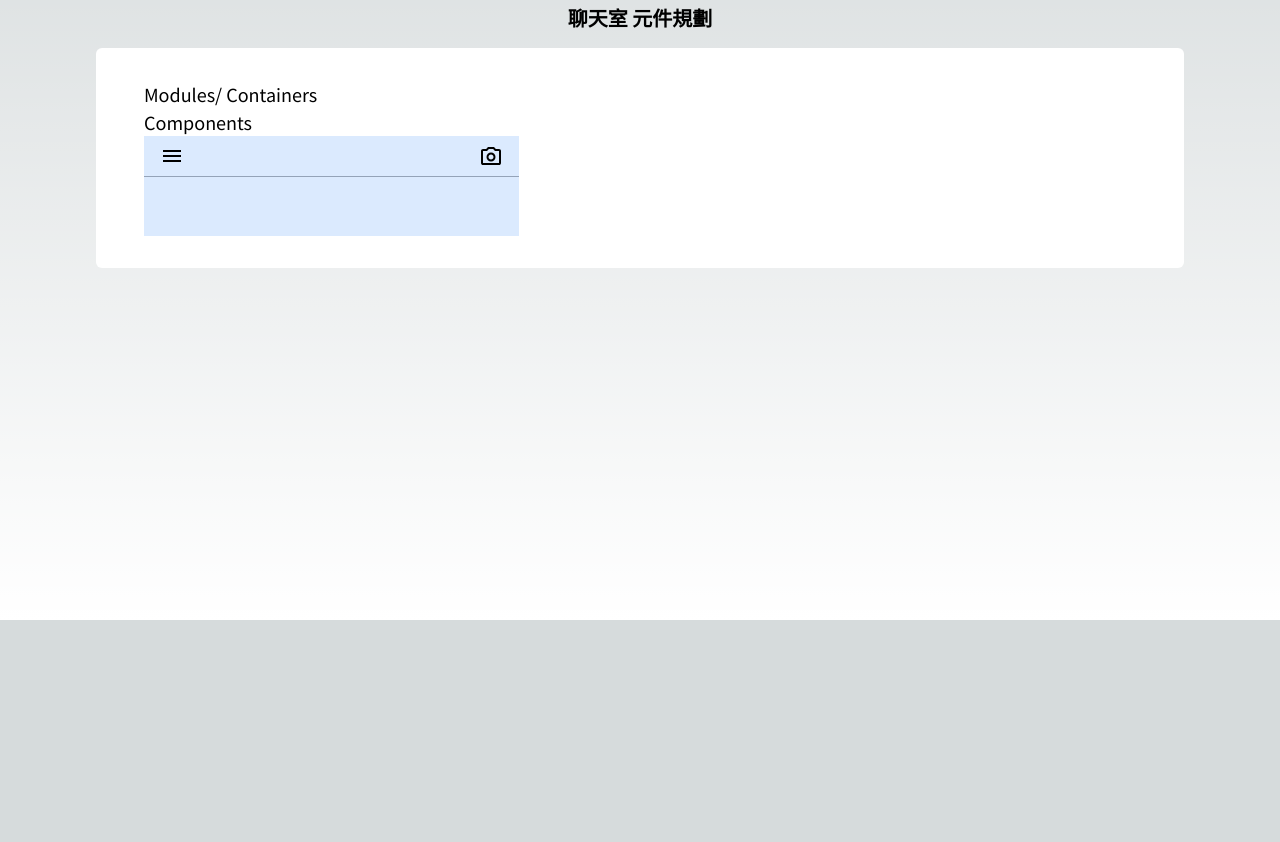
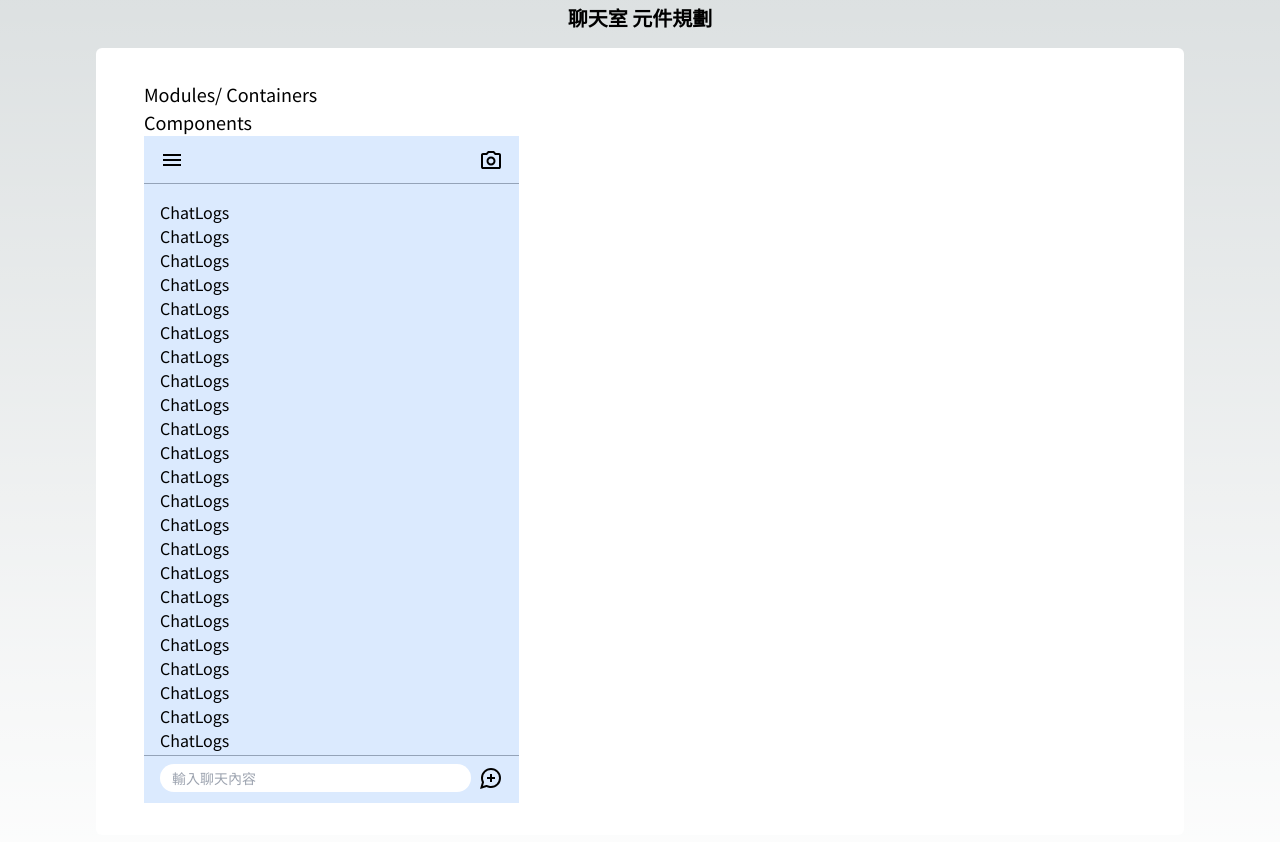
Before and after one commit to penspulse326/bat-mobile-test, a Next.js app: page /problem3 in a window 1280 px wide. Shown: the part 180-1022 px from the top of the page. Before the commit the page ends 800 px from the top, so only its background shows below. Built offline with nearby package versions, Linux system fonts and the light colour scheme.

Commit message:
feat: add comp InputMessage

```diff
--- /dev/null
+++ b/components/Inputs/InputMessage/index.tsx
@@ -0,0 +1,23 @@
+import Image from 'next/image';
+
+function InputMessage() {
+  return (
+    <div className="flex items-center gap-2 border-t border-slate-400 px-4 py-2">
+      <input
+        type="text"
+        placeholder="輸入聊天內容"
+        className="w-full rounded-full px-3 py-1 text-sm outline-slate-400 focus:outline-2"
+      />
+      <button type="button" className="h-6 w-6 flex-shrink-0">
+        <Image
+          src="/icon-input-message.svg"
+          alt="button to open menu"
+          width={24}
+          height={24}
+        />
+      </button>
+    </div>
+  );
+}
+
+export default InputMessage;
--- a/modules/ChatLogs/index.tsx
+++ b/modules/ChatLogs/index.tsx
@@ -1,5 +1,67 @@
 function ChatLogs() {
-  return <div>ChatLogs</div>;
+  return (
+    <ul className="h-[calc(100%-96px)] overflow-y-scroll p-4">
+      <div>ChatLogs </div>
+      <div>ChatLogs </div>
+      <div>ChatLogs </div>
+      <div>ChatLogs </div>
+      <div>ChatLogs </div>
+      <div>ChatLogs </div>
+      <div>ChatLogs </div>
+      <div>ChatLogs </div>
+      <div>ChatLogs </div>
+      <div>ChatLogs </div>
+      <div>ChatLogs </div>
+      <div>ChatLogs </div>
+      <div>ChatLogs </div>
+      <div>ChatLogs </div>
+      <div>ChatLogs </div>
+      <div>ChatLogs </div>
+      <div>ChatLogs </div>
+      <div>ChatLogs </div>
+      <div>ChatLogs </div>
+      <div>ChatLogs </div>
+      <div>ChatLogs </div>
+      <div>ChatLogs </div>
+      <div>ChatLogs </div>
+      <div>ChatLogs </div>
+      <div>ChatLogs </div>
+      <div>ChatLogs </div>
+      <div>ChatLogs </div>
+      <div>ChatLogs </div>
+      <div>ChatLogs </div>
+      <div>ChatLogs </div>
+      <div>ChatLogs </div>
+      <div>ChatLogs </div>
+      <div>ChatLogs </div>
+      <div>ChatLogs </div>
+      <div>ChatLogs </div>
+      <div>ChatLogs </div>
+      <div>ChatLogs </div>
+      <div>ChatLogs </div>
+      <div>ChatLogs </div>
+      <div>ChatLogs </div>
+      <div>ChatLogs </div>
+      <div>ChatLogs </div>
+      <div>ChatLogs </div>
+      <div>ChatLogs </div>
+      <div>ChatLogs </div>
+      <div>ChatLogs </div>
+      <div>ChatLogs </div>
+      <div>ChatLogs </div>
+      <div>ChatLogs </div>
+      <div>ChatLogs </div>
+      <div>ChatLogs </div>
+      <div>ChatLogs </div>
+      <div>ChatLogs </div>
+      <div>ChatLogs </div>
+      <div>ChatLogs </div>
+      <div>ChatLogs </div>
+      <div>ChatLogs </div>
+      <div>ChatLogs </div>
+      <div>ChatLogs </div>
+    </ul>
+  );
 }
 
 export default ChatLogs;
--- a/modules/CompDescBox/index.tsx
+++ b/modules/CompDescBox/index.tsx
@@ -1,3 +1,5 @@
+import InputMessage from '@/components/Inputs/InputMessage';
+import ChatLogs from '../ChatLogs';
 import Navbar from '../Navbar';
 
 function CompDescBox() {
@@ -5,8 +7,10 @@ function CompDescBox() {
     <div>
       <h4 className="text-lg"> Modules/ Containers</h4>
       <h4 className="text-lg"> Components</h4>
-      <div className="h-[100px] w-[375px] bg-blue-100">
+      <div className="h-[667px] w-[375px] bg-blue-100">
         <Navbar />
+        <ChatLogs />
+        <InputMessage />
       </div>
     </div>
   );
--- a/modules/Navbar/index.tsx
+++ b/modules/Navbar/index.tsx
@@ -3,7 +3,7 @@ import BtnMenu from '@/components/Buttons/BtnMenu';
 
 function Navbar() {
   return (
-    <nav className="flex items-center justify-between border-b border-slate-400 px-4 py-2">
+    <nav className="flex h-12 items-center justify-between border-b border-slate-400 px-4 py-2">
       <BtnMenu />
       <BtnCamera />
     </nav>
```
Also changed, not shown: public/icon-input-message.svg (added).
